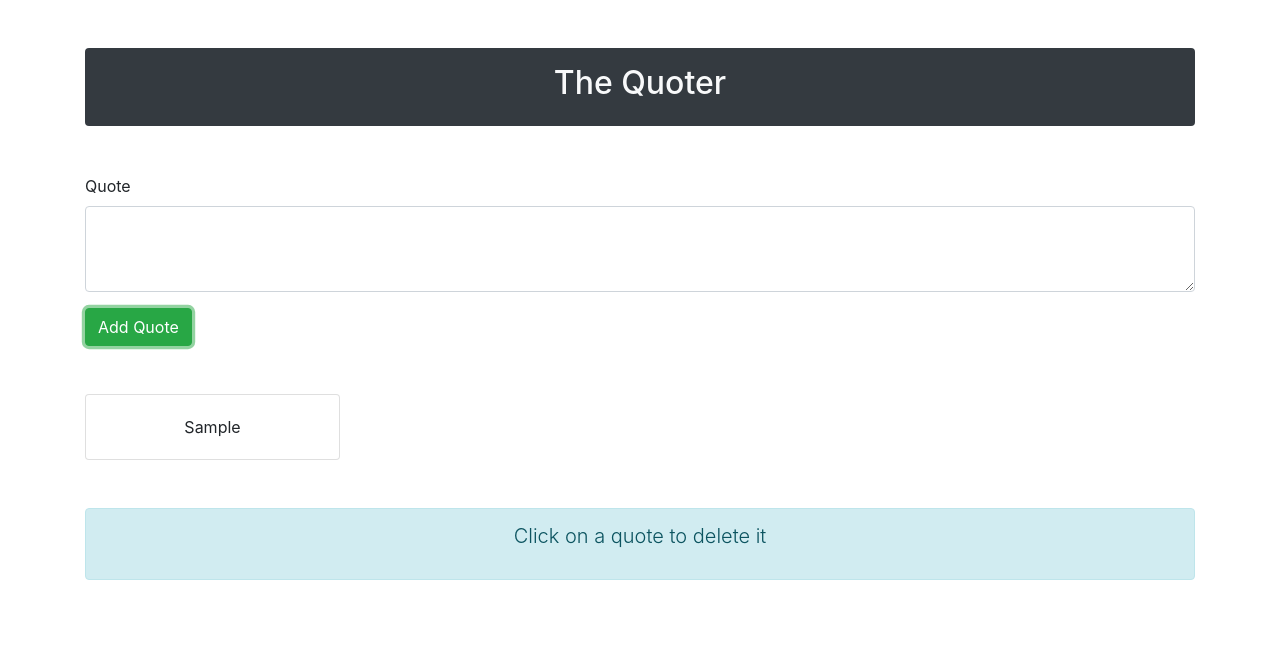
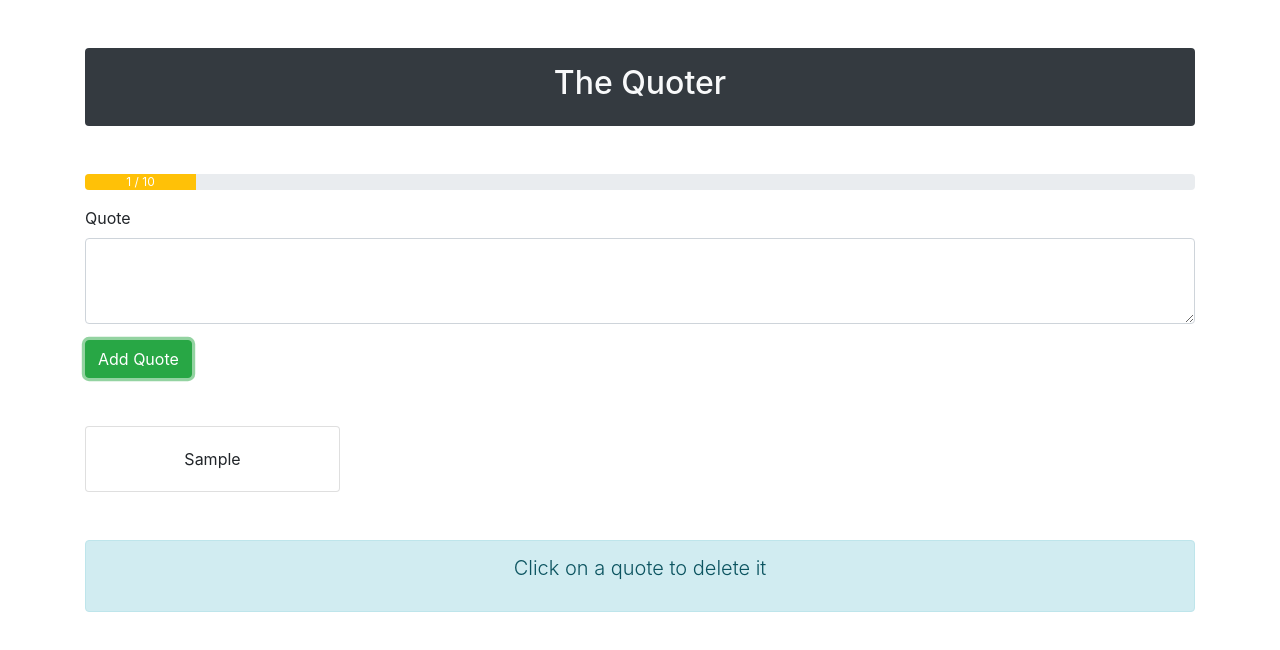
Before and after one commit to avivharuzi/the-quoter, a Vue app: page / in a window 1280 px wide. Both pictures are taken after typing "Sample" into the empty fields and a click on the button "Add Quote". Shown: the top 650 px of the page. Built offline with nearby package versions, Linux system fonts and the light colour scheme.

Commit message:
Added progress quotes and more fixes

```diff
--- a/src/App.vue
+++ b/src/App.vue
@@ -1,6 +1,7 @@
 <template>
   <div class="container">
     <app-header></app-header>
+    <app-quote-progress :quoteCount="quotes.length" :maxQuotes="maxQuotes"></app-quote-progress>
     <app-quote-form @newQuote="onNewQuote"></app-quote-form>
     <app-quote-list :quotes="quotes" @deletedQuote="onDeletedQuote"></app-quote-list>
     <app-quote-info></app-quote-info>
@@ -9,6 +10,7 @@
 
 <script>
   import Header from '@/components/shared/Header'
+  import QuoteProgress from '@/components/Quote/QuoteProgress'
   import QuoteForm from '@/components/Quote/QuoteForm'
   import QuoteList from '@/components/Quote/QuoteList'
   import QuoteInfo from '@/components/Quote/QuoteInfo'
@@ -22,7 +24,10 @@
     },
     methods: {
       onNewQuote (newQuote) {
-        this.quotes.push(newQuote);
+        if (this.quotes.length >= this.maxQuotes) {
+          return alert('You reached out of limit of quotes please delete one to add another')
+        }
+        this.quotes.push(newQuote)
       },
       onDeletedQuote(deletedQuote) {
         this.quotes.splice(deletedQuote, 1)
@@ -30,6 +35,7 @@
     },
     components: {
       'app-header': Header,
+      'app-quote-progress': QuoteProgress,
       'app-quote-form': QuoteForm,
       'app-quote-list': QuoteList,
       'app-quote-info': QuoteInfo
--- a/src/components/Quote/QuoteForm.vue
+++ b/src/components/Quote/QuoteForm.vue
@@ -1,10 +1,10 @@
 <template>
   <div class="row justify-content-center">
     <div class="col-md-12">
-      <form autocomplete="off" novalidate>
+      <form @submit.prevent="addQuote" autocomplete="off" novalidate>
         <label>Quote</label>
         <textarea v-model="quote" rows="3" class="form-control"></textarea>
-        <button class="btn btn-success mt-3" @click.prevent="addQuote">Add Quote</button>
+        <button class="btn btn-success mt-3">Add Quote</button>
       </form>
     </div>
   </div>
@@ -19,6 +19,9 @@
     },
     methods: {
       addQuote () {
+        if (!this.quote) {
+          return alert('Quote is required')
+        }
         this.$emit('newQuote', this.quote)
         this.quote = null
       }
--- a/src/components/Quote/QuoteItem.vue
+++ b/src/components/Quote/QuoteItem.vue
@@ -1,5 +1,5 @@
 <template>
-  <div class="col-md-3">
+  <div class="col-md-3 mt-5">
     <div class="card quote-item">
       <div class="card-body text-center">
         <slot></slot>
--- a/src/components/Quote/QuoteList.vue
+++ b/src/components/Quote/QuoteList.vue
@@ -1,5 +1,5 @@
 <template>
-  <div v-if="quotes.length" class="row mt-5">
+  <div v-if="quotes.length" class="row">
     <app-quote-item v-for="(quote, i) in quotes" v-bind:key="i" @click.native="deleteQuote(i)">{{ quote }}</app-quote-item>
   </div>
 </template>
--- /dev/null
+++ b/src/components/Quote/QuoteProgress.vue
@@ -0,0 +1,20 @@
+<template>
+  <div class="row">
+    <div class="col-md-12">
+      <div class="progress mb-3">
+        <div class="progress-bar bg-warning" :style="{ width: (quoteCount / maxQuotes) * 100 + '%' }">
+          {{ quoteCount }} / {{ maxQuotes }}
+        </div>
+      </div>
+    </div>
+  </div>
+</template>
+
+<script>
+  export default {
+    props: {
+      quoteCount: Number,
+      maxQuotes: Number
+    }
+  };
+</script>
```
